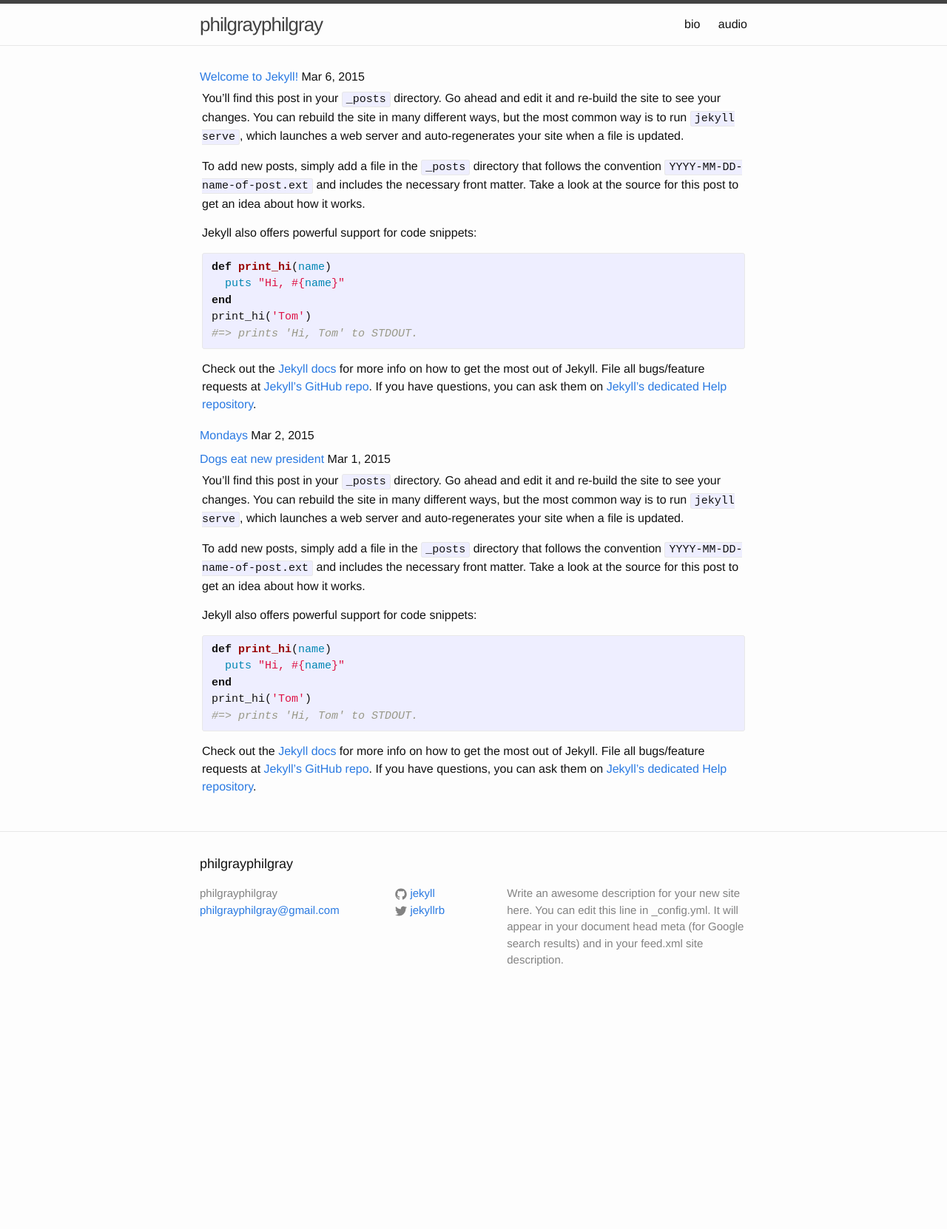
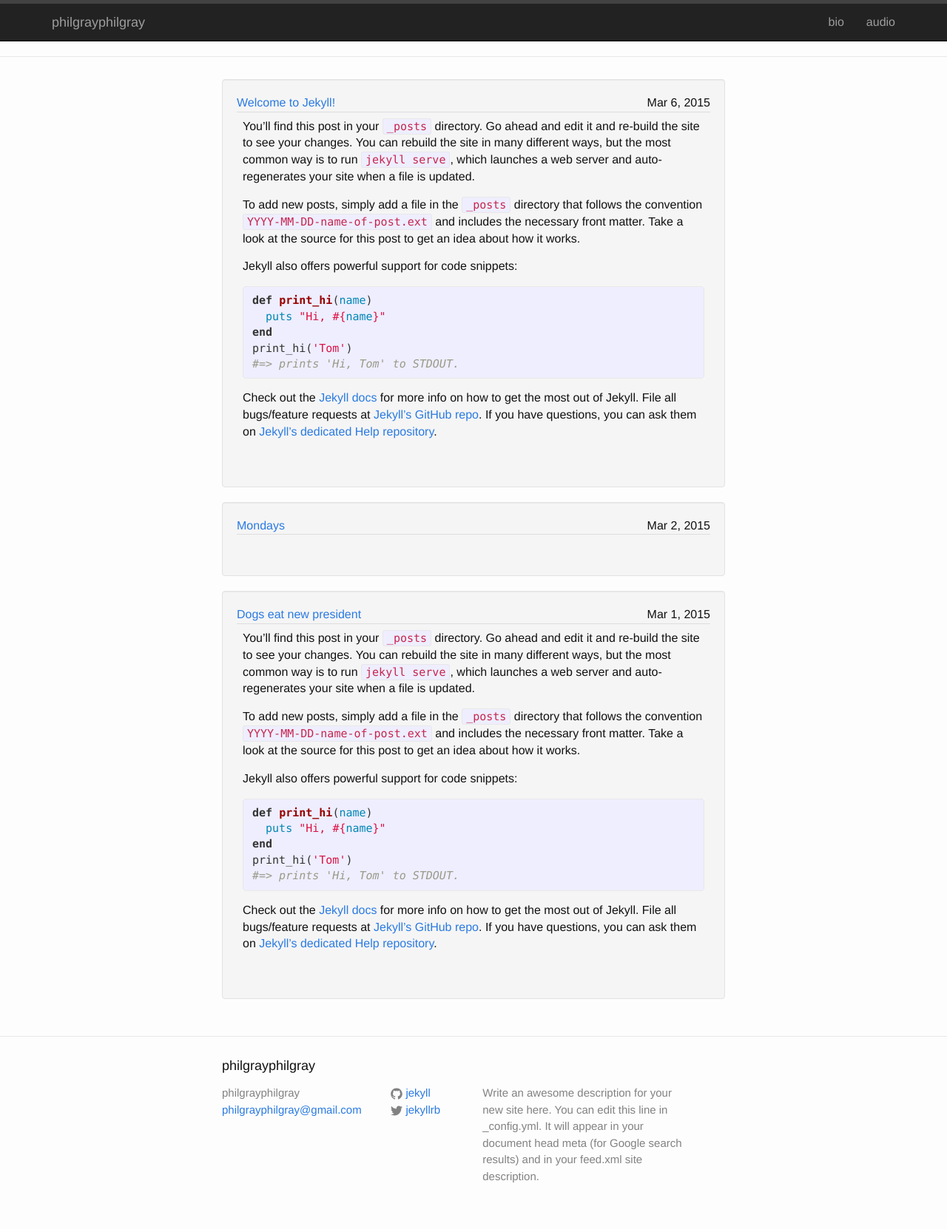
Before and after one commit to philgrayphilgray/philgrayphilgray.github.io, a Jekyll site: the page built from index.html, in a window 1280 px wide. Shown: the whole page at 74% size. Built offline with Jekyll 4.4.1, drawn with Linux system fonts in a browser that asks for light colours; nearby versions of some CDN libraries; before the commit the page ends 1370 px from its top, so only the background shows below that.

Commit message:
test the includes

```diff
--- a/_includes/head.html
+++ b/_includes/head.html
@@ -6,7 +6,10 @@
   <title>{% if page.title %}{{ page.title }}{% else %}{{ site.title }}{% endif %}</title>
   <meta name="description" content="{% if page.excerpt %}{{ page.excerpt | strip_html | strip_newlines | truncate: 160 }}{% else %}{{ site.description }}{% endif %}">
 
+  <link href="http://maxcdn.bootstrapcdn.com/bootstrap/3.3.2/css/bootstrap.min.css" rel="stylesheet">
   <link rel="stylesheet" href="{{ "/css/main.css" | prepend: site.baseurl }}">
+
   <link rel="canonical" href="{{ page.url | replace:'index.html','' | prepend: site.baseurl | prepend: site.url }}">
   <link rel="alternate" type="application/rss+xml" title="{{ site.title }}" href="{{ "/feed.xml" | prepend: site.baseurl | prepend: site.url }}" />
+  {% include js.html %}
 </head>
--- a/_includes/header.html
+++ b/_includes/header.html
@@ -1,17 +1,46 @@
 <header class="site-header">
+<div class="navbar navbar-inverse navbar-static-top">
+<div class="container">
+<div class="navbar-header">
+<a class="navbar-brand" href="{{ site.baseurl }}/">{{ site.title }}</a>
+<button class="navbar-toggle" data-toggle="collapse" data-target=".navbar-collapse">
+<div class="sr-only">Toggle Navigation</div>
+<span class="icon-bar"></span>
+<span class="icon-bar"></span>
+<span class="icon-bar"></span>
+</button>
+</div>
+<div class="trigger">
+<ul class="nav navbar-nav navbar-right navbar-collapse collapse">
 
-  <div class="wrapper">
+        {% for page in site.pages %}
+          {% if page.title %}
+          <li><a class="page-link" href="{{ page.url | prepend: site.baseurl }}">{{ page.title }}</a></li>
+          {% endif %}
+        {% endfor %}
+</ul>
+ </div>
+</div>
+</div>
+
+
+
+
+<!--  <div class="wrapper">
 
     <a class="site-title" href="{{ site.baseurl }}/">{{ site.title }}</a>
 
     <nav class="site-nav">
-      <a href="#" class="menu-icon">
+     <a href="#" class="menu-icon">
         <svg viewBox="0 0 18 15">
           <path fill="#424242" d="M18,1.484c0,0.82-0.665,1.484-1.484,1.484H1.484C0.665,2.969,0,2.304,0,1.484l0,0C0,0.665,0.665,0,1.484,0 h15.031C17.335,0,18,0.665,18,1.484L18,1.484z"/>
           <path fill="#424242" d="M18,7.516C18,8.335,17.335,9,16.516,9H1.484C0.665,9,0,8.335,0,7.516l0,0c0-0.82,0.665-1.484,1.484-1.484 h15.031C17.335,6.031,18,6.696,18,7.516L18,7.516z"/>
           <path fill="#424242" d="M18,13.516C18,14.335,17.335,15,16.516,15H1.484C0.665,15,0,14.335,0,13.516l0,0 c0-0.82,0.665-1.484,1.484-1.484h15.031C17.335,12.031,18,12.696,18,13.516L18,13.516z"/>
         </svg>
       </a>
+
+
+
 
       <div class="trigger">
         {% for page in site.pages %}
@@ -20,8 +49,10 @@
           {% endif %}
         {% endfor %}
       </div>
+
     </nav>
 
   </div>
+  -->
 
 </header>
--- /dev/null
+++ b/_includes/js.html
@@ -0,0 +1,2 @@
+ <script src="https://ajax.googleapis.com/ajax/libs/jquery/1.11.2/jquery.min.js"></script>
+  <script src="http://maxcdn.bootstrapcdn.com/bootstrap/3.3.2/js/bootstrap.min.js"></script>
```
